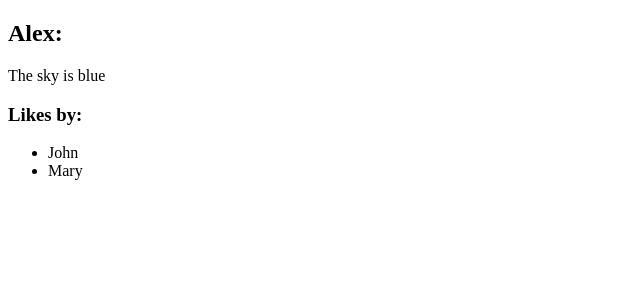
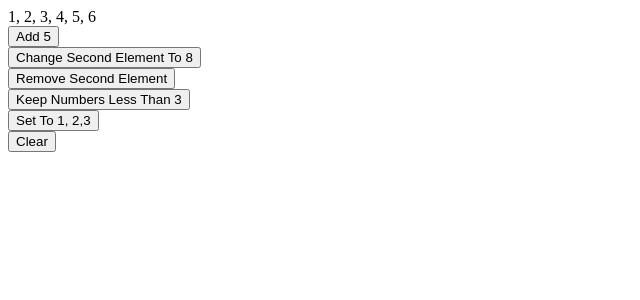
Before and after one commit to alexhddev/React-testing-course, a React (Vite) app: page / in a window 1280 px wide. Shown: the top 300 px of the page, without its empty margins (0-640 px from the left). Built offline with nearby package versions, Linux system fonts and the light colour scheme.

Commit message:
hooks tests

```diff
--- a/package.json
+++ b/package.json
@@ -9,7 +9,8 @@
     "lint": "eslint .",
     "preview": "vite preview",
     "test": "vitest",
-    "coverage": "vitest run --coverage"
+    "coverage": "vitest run --coverage",
+    "test-file": "vitest src/components/2Hooks/UseArray.test.tsx"
   },
   "dependencies": {
     "react": "^19.0.0",
--- a/src/App.tsx
+++ b/src/App.tsx
@@ -1,15 +1,11 @@
-import { SimplePost } from "./components/1Simple/SimplePost";
+import UseArrayExample from "./components/2Hooks/UseArrayExample";
 
 function App() {
 
 
   return (
     <>
-     <SimplePost
-      content="The sky is blue"
-      user="Alex"
-      likesBy={['John', 'Mary']}
-     />
+     <UseArrayExample/>
     </>
   )
 }
--- /dev/null
+++ b/src/components/2Hooks/UseArray.tsx
@@ -0,0 +1,31 @@
+import { useState } from "react"
+
+export function useArray<T>(defaultValue:T[]) {
+  const [array, setArray] = useState(defaultValue)
+
+  function push(element:T) {
+    setArray(a => [...a, element])
+  }
+
+  function filter(callback: (value: T, index: number, array: T[]) => boolean) {
+    setArray(a => a.filter(callback))
+  }
+
+  function update(index:number, newElement:T) {
+    setArray(a => [
+      ...a.slice(0, index),
+      newElement,
+      ...a.slice(index + 1, a.length),
+    ])
+  }
+
+  function remove(index: number) {
+    setArray(a => [...a.slice(0, index), ...a.slice(index + 1, a.length)])
+  }
+
+  function clear() {
+    setArray([])
+  }
+
+  return { array, set: setArray, push, filter, update, remove, clear }
+}
--- /dev/null
+++ b/src/components/2Hooks/UseArrayExample.tsx
@@ -0,0 +1,21 @@
+import { useArray } from "./UseArray"
+
+export default function UseArrayExample() {
+  const { array, set, push, remove, filter, update, clear } = useArray([
+    1, 2, 3, 4, 5, 6,
+  ])
+
+  return (
+    <div>
+      <div>{array.join(", ")}</div>
+      <button onClick={() => push(5)}>Add 5</button><br/>
+      <button onClick={() => update(1, 8)}>Change Second Element To 8</button><br/>
+      <button onClick={() => remove(1)}>Remove Second Element</button><br/>
+      <button onClick={() => filter(n => n < 3)}>
+        Keep Numbers Less Than 3
+      </button><br/>
+      <button onClick={() => set([1, 2, 3])}>Set To 1, 2,3</button><br/>
+      <button onClick={clear}>Clear</button><br/>
+    </div>
+  )
+}
```
Also changed, not shown: 1 other file (tests, documents, lock files or other folders).
